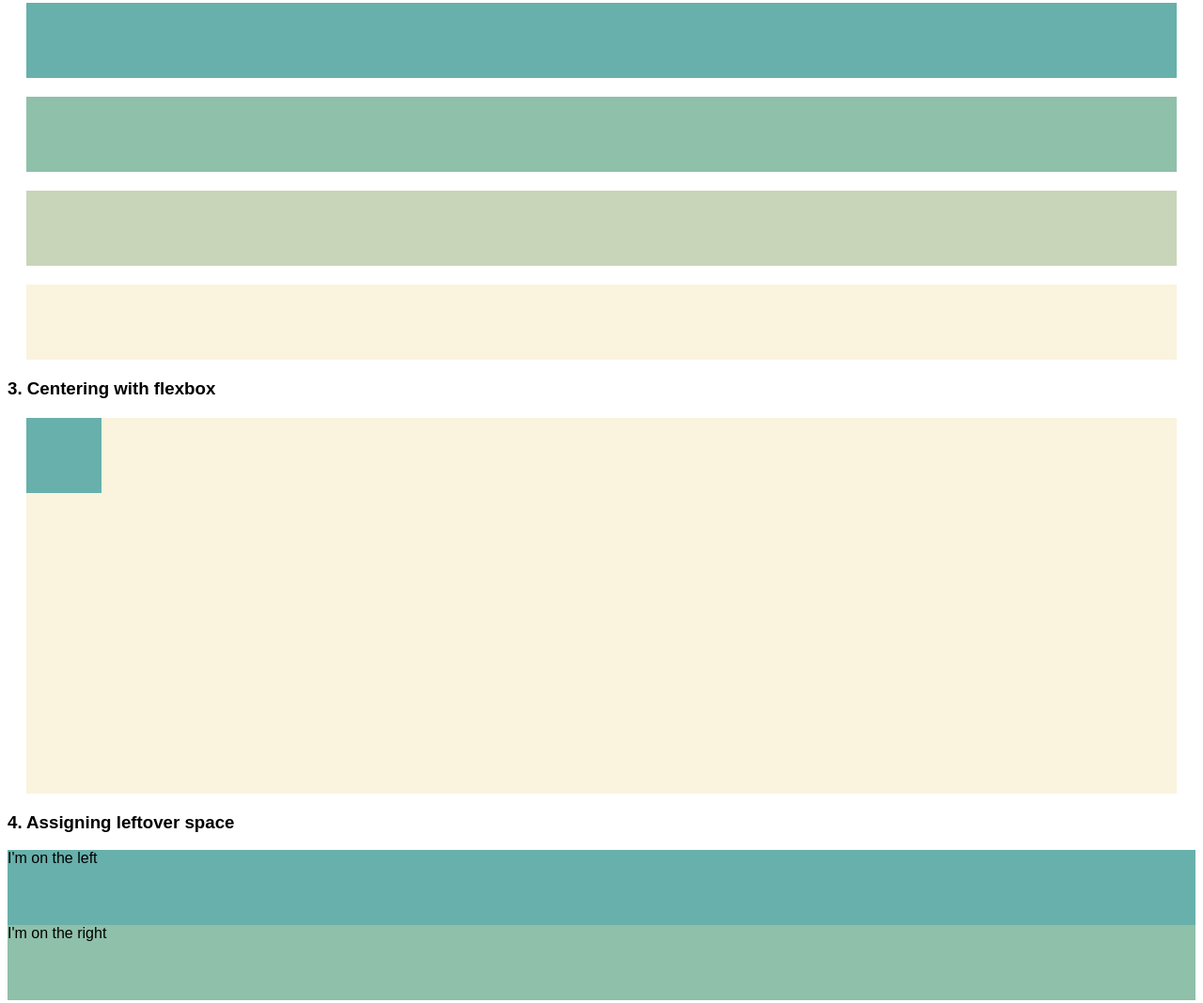
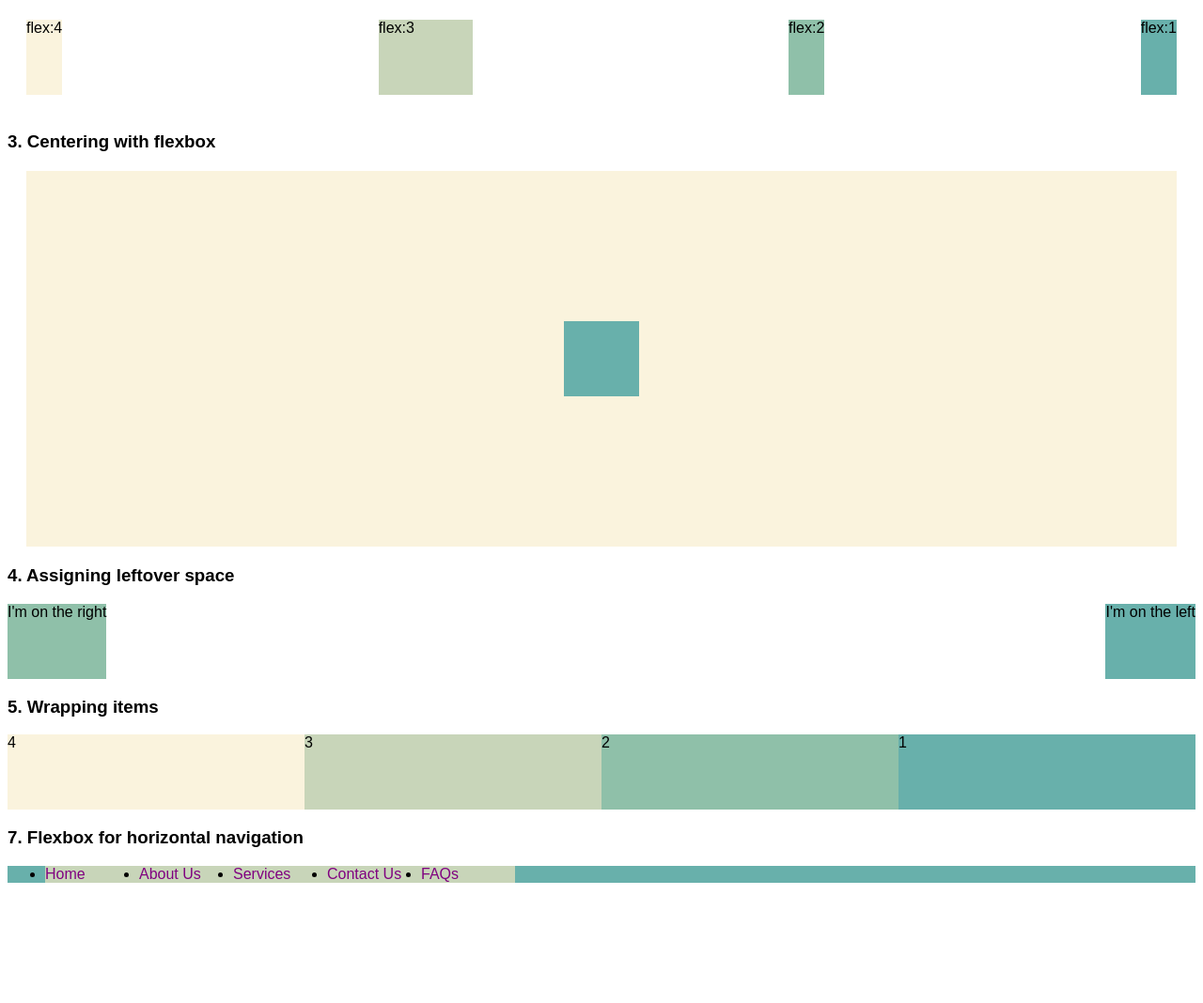
Before and after one commit to Tdaprogram/lab-module-2, a website: page lab-3-flexbox/src/index.html in a window 1280 px wide. Shown: the part 58-1126 px from the top of the page at 94% size. After the commit the page ends 1006 px from the top, so only its background shows below. Drawn offline with Linux system fonts and the light colour scheme.

Commit message:
Flexbox lab work completed

```diff
--- a/lab-3-flexbox/src/index.css
+++ b/lab-3-flexbox/src/index.css
@@ -9,19 +9,19 @@ a {
 }
 
 .background-1 {
-    background: #68B0AB;
+  background: #68b0ab;
 }
 
 .background-2 {
-    background: #8FC0A9;
+  background: #8fc0a9;
 }
 
 .background-3 {
-    background: #C8D5B9;
+  background: #c8d5b9;
 }
 
 .background-4 {
-    background: #FAF3DD;
+  background: #faf3dd;
 }
 
 .m-20 {
@@ -41,3 +41,36 @@ a {
 }
 
 /* Add your answers here, do not modify the above CSS */
+.flex-container {
+  display: flex;
+  justify-content: space-between;
+}
+.flex-center {
+  justify-content: center;
+  align-items: center;
+}
+.flex-space-between {
+  justify-content: space-evenly;
+  justify-content: space-between;
+}
+.flex-basis-item-50 {
+  flex-wrap: wrap-reverse;
+  flex-basis: 50%;
+}
+.flex-container {
+  flex-direction: row-reverse;
+}
+.flex-menu {
+  justify-content: left;
+  justify-content: flex-start;
+  margin: 0px;
+  flex-direction: row;
+}
+.fourth-item {
+  order: 2;
+}
+
+.background-3 {
+  width: 100px;
+  flex-grow: 50%;
+}
--- a/lab-3-flexbox/src/index.html
+++ b/lab-3-flexbox/src/index.html
@@ -14,10 +14,10 @@
       <h3>2. Basic flexbox</h3>
 
       <div class="flex-container">
-        <div class="flex-item-1 background-1 h-80 m-20"></div>
-        <div class="flex-item-2 background-2 h-80 m-20"></div>
-        <div class="flex-item-3 background-3 h-80 m-20"></div>
-        <div class="flex-item-4 background-4 h-80 m-20"></div>
+        <div class="flex-item-1 background-1 h-80 m-20">flex:1</div>
+        <div class="flex-item-2 background-2 h-80 m-20">flex:2</div>
+        <div class="flex-item-3 background-3 h-80 m-20">flex:3</div>
+        <div class="flex-item-4 background-4 h-80 m-20">flex:4</div>
       </div>
     </section>
 
```
Also changed, not shown: 1 other file. Lines whose indentation alone changed are shown as unchanged.
